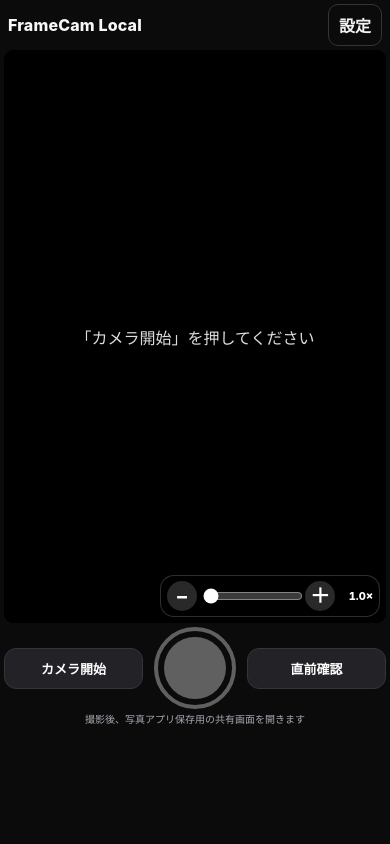
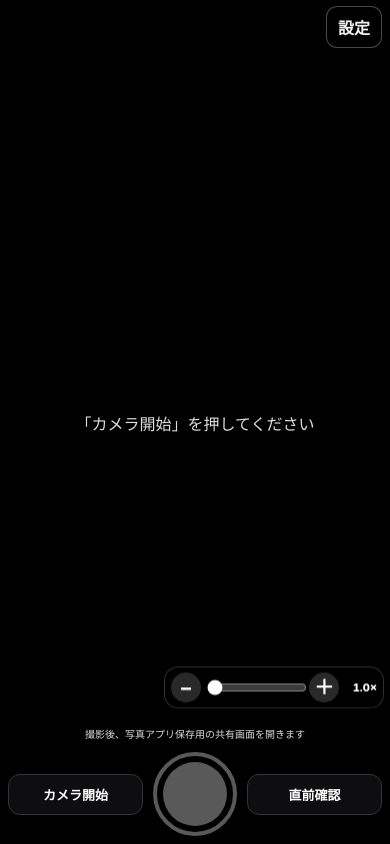
Before and after one commit to poniard60-cloud/framecam-local-web, a plain HTML site: page index.html in a window 390 px wide. Drawn offline with Linux system fonts and the light colour scheme.

Commit message:
Maximize mobile finder without changing frame geometry

```diff
--- a/camera-enhancements.css
+++ b/camera-enhancements.css
@@ -38,61 +38,130 @@
   transform-origin: center;
 }
 
-@media (max-width: 700px) {
-  html, body { min-height: 100dvh; }
-  body { overflow: hidden; }
+/* iPhone portrait: use the mathematical maximum size that keeps the entire
+   2:3 frame visible. UI floats in the unused top/bottom space instead of
+   shrinking the finder. */
+@media (max-width: 700px) and (orientation: portrait) {
+  html, body {
+    width: 100%;
+    min-height: 100dvh;
+    overflow: hidden;
+  }
+  body { background: #000; }
+
   .app-shell {
+    position: relative;
+    width: 100vw;
     height: 100dvh;
     min-height: 100dvh;
-    padding: max(4px, env(safe-area-inset-top)) 4px max(5px, env(safe-area-inset-bottom));
-    gap: 4px;
+    padding: 0;
+    gap: 0;
     overflow: hidden;
   }
+
   .topbar {
-    min-height: 34px;
-    padding: 0 4px;
+    position: absolute;
+    z-index: 20;
+    top: max(6px, env(safe-area-inset-top));
+    left: 0;
+    right: 0;
+    min-height: 36px;
+    padding: 0 8px;
+    pointer-events: none;
   }
-  .app-title { font-size: 16px; }
-  .privacy-state { display: none; }
-  .topbar .ghost-btn { padding: 8px 10px; border-radius: 10px; }
+  .topbar > div { display: none; }
+  .topbar .ghost-btn {
+    margin-left: auto;
+    padding: 8px 11px;
+    border-radius: 11px;
+    background: rgba(0,0,0,.52);
+    border-color: rgba(255,255,255,.28);
+    backdrop-filter: blur(6px);
+    -webkit-backdrop-filter: blur(6px);
+    pointer-events: auto;
+  }
 
   .camera-section {
-    gap: 4px;
-    min-height: 0;
-    justify-content: flex-start;
+    position: relative;
+    display: block;
+    width: 100vw;
+    height: 100dvh;
+    min-height: 100dvh;
+    padding: 0;
+    margin: 0;
+    overflow: hidden;
   }
+
   .preview-wrap {
-    margin: 0 auto;
-    border-radius: 10px;
+    position: absolute;
+    left: 50%;
+    top: 50%;
+    transform: translate(-50%, -50%);
+    margin: 0;
+    border-radius: 0;
     outline: 0;
     box-shadow: none;
   }
+
   .preview-wrap.portrait {
-    width: min(calc(100vw - 8px), calc((100dvh - 150px) * 2 / 3));
-    max-width: calc(100vw - 8px);
-    max-height: calc(100dvh - 150px);
+    width: 100vw;
+    max-width: none;
+    max-height: none;
+    aspect-ratio: 2 / 3;
   }
+
   .preview-wrap.landscape {
-    width: min(calc(100vw - 8px), calc((100dvh - 150px) * 3 / 2));
-    max-width: calc(100vw - 8px);
-    max-height: calc(100dvh - 150px);
+    width: 100vw;
+    max-width: none;
+    max-height: none;
+    aspect-ratio: 3 / 2;
   }
-  .status-row { display: none; }
+
+  .status-row,
+  .photos-row { display: none; }
+
   .controls {
-    width: 100%;
-    max-width: 430px;
+    position: absolute;
+    z-index: 21;
+    left: 50%;
+    bottom: max(8px, env(safe-area-inset-bottom));
+    transform: translateX(-50%);
+    width: min(calc(100vw - 16px), 430px);
+    max-width: none;
     grid-template-columns: minmax(78px,1fr) 88px minmax(78px,1fr);
     gap: 8px;
+    margin: 0;
   }
-  .shoot-btn { width: 82px; height: 82px; }
-  .controls .secondary-btn { padding: 10px 8px; font-size: 13px; }
+  .shoot-btn {
+    width: 84px;
+    height: 84px;
+    background: rgba(0,0,0,.18);
+    box-shadow: 0 2px 12px rgba(0,0,0,.35);
+  }
+  .controls .secondary-btn {
+    padding: 10px 8px;
+    font-size: 13px;
+    background: rgba(20,20,24,.70);
+    backdrop-filter: blur(6px);
+    -webkit-backdrop-filter: blur(6px);
+  }
+
   .save-state {
-    min-height: 14px;
+    position: absolute;
+    z-index: 20;
+    left: 50%;
+    bottom: calc(max(8px, env(safe-area-inset-bottom)) + 92px);
+    transform: translateX(-50%);
+    width: min(calc(100vw - 24px), 420px);
+    min-height: 0;
+    padding: 4px 8px;
+    border-radius: 10px;
+    background: rgba(0,0,0,.42);
+    color: rgba(255,255,255,.86);
     font-size: 10px;
-    line-height: 1.3;
-    padding: 0 4px;
+    line-height: 1.25;
+    pointer-events: none;
   }
-  .photos-row { display: none; }
 }
 
 @media (orientation: landscape) and (max-height: 620px) {
```
